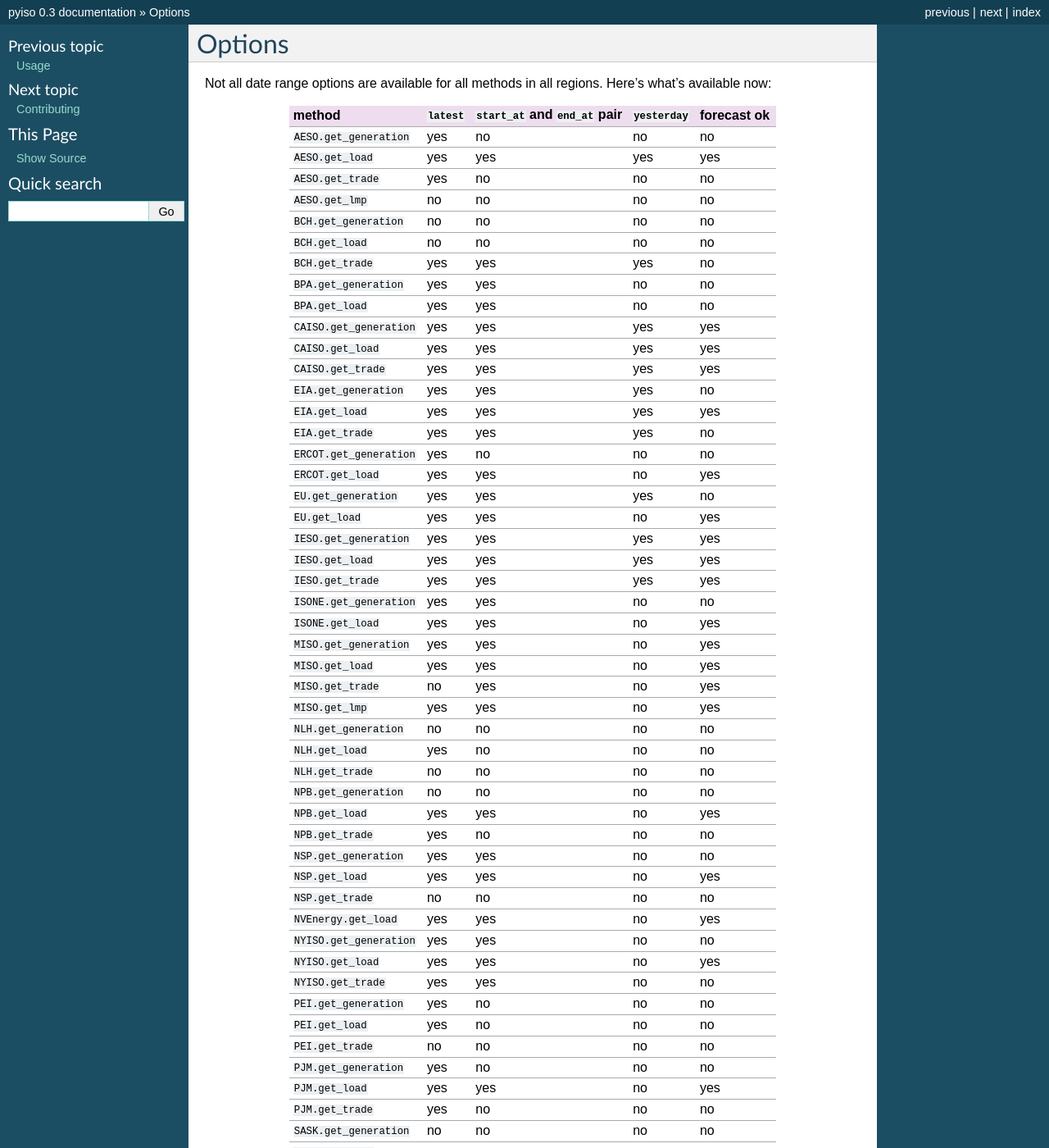
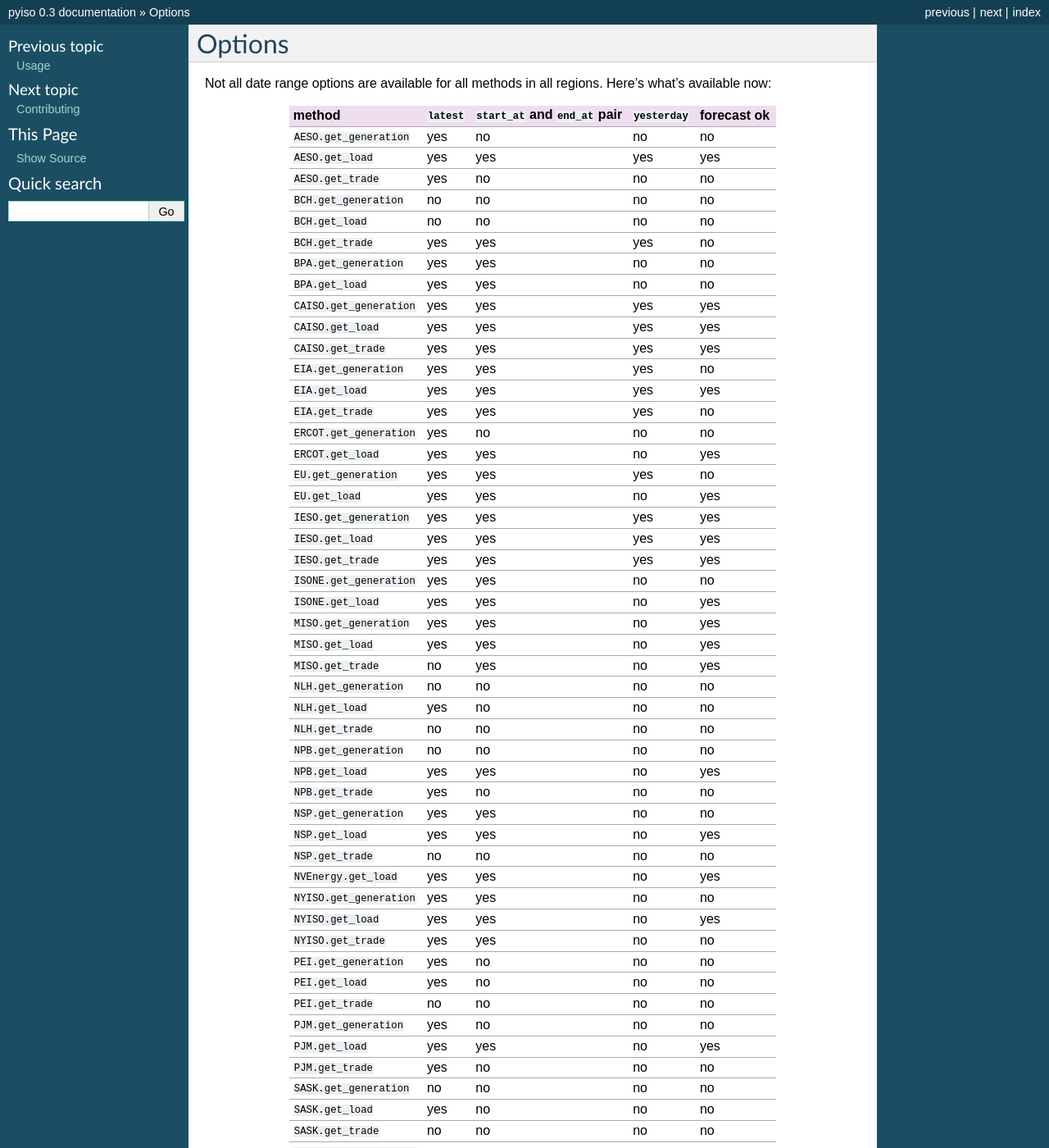
Before and after one commit to WattTime/pyiso, a Sphinx documentation site: the page built from docs/source/options.rst, in a window 1280 px wide and 1400 px high. Shown: the whole window at 82% size. Built offline with Sphinx 7.4.7, drawn with Linux system fonts in a browser that asks for light colours.

Commit message:
Removed two lines of documentation referencing get_lmp(...)

```diff
--- a/docs/source/options.rst
+++ b/docs/source/options.rst
@@ -10,7 +10,6 @@ method                   ``latest``   ``start_at`` and ``end_at`` pair   ``yeste
 ``AESO.get_generation``   yes         no                                 no            no
 ``AESO.get_load``         yes         yes                                yes           yes
 ``AESO.get_trade``        yes         no                                 no            no
-``AESO.get_lmp``          no          no                                 no            no
 ``BCH.get_generation``    no          no                                 no            no
 ``BCH.get_load``          no          no                                 no            no
 ``BCH.get_trade``         yes         yes                                yes           no
@@ -34,7 +33,6 @@ method                   ``latest``   ``start_at`` and ``end_at`` pair   ``yeste
 ``MISO.get_generation``   yes         yes                                no            yes
 ``MISO.get_load``         yes         yes                                no            yes
 ``MISO.get_trade``        no          yes                                no            yes
-``MISO.get_lmp``          yes         yes                                no            yes
 ``NLH.get_generation``    no          no                                 no            no
 ``NLH.get_load``          yes         no                                 no            no
 ``NLH.get_trade``         no          no                                 no            no
```
